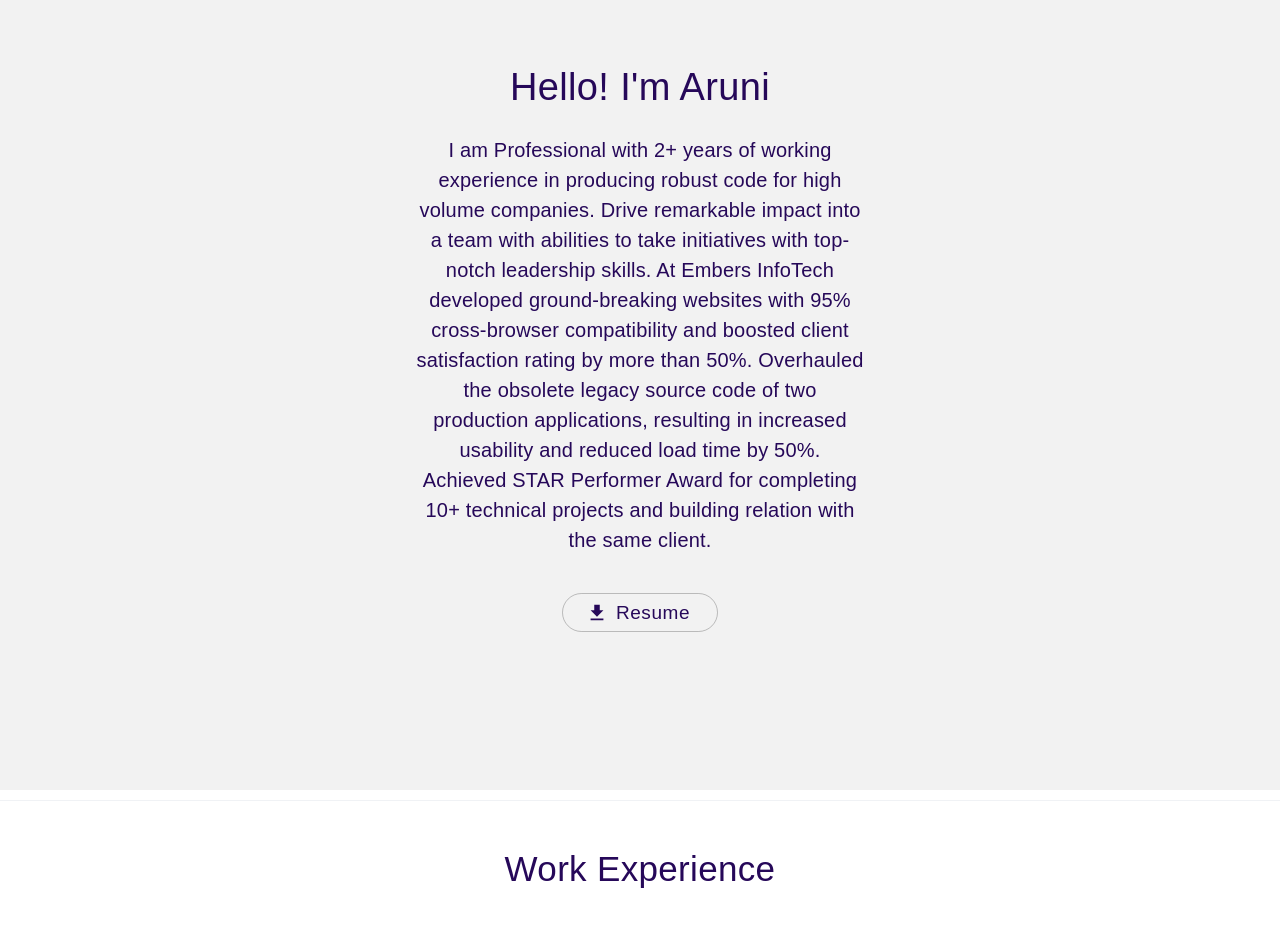
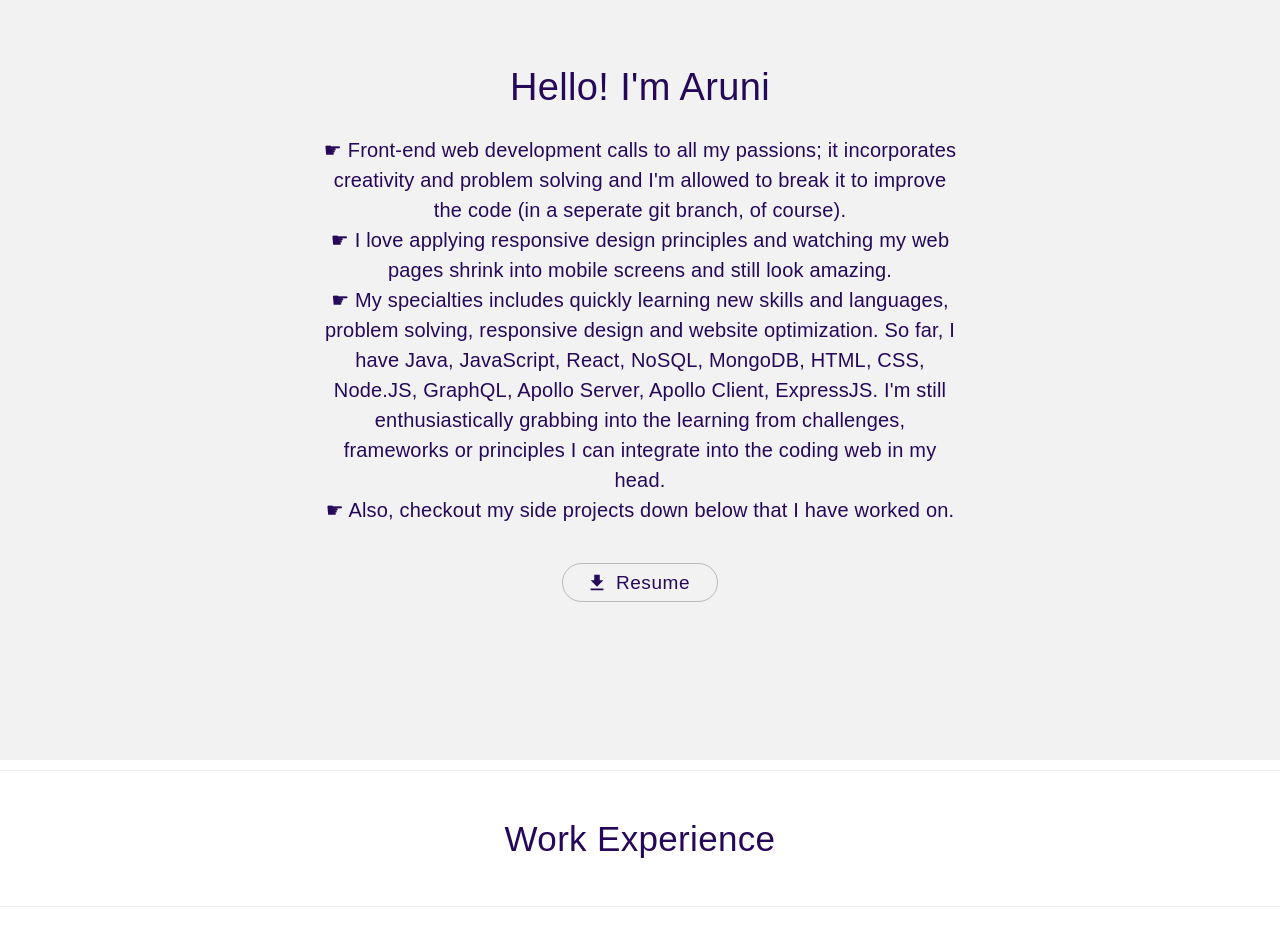
Before and after one commit to arunipatel06/portfolio, a React (Create React App) app: page / in a window 1280 px wide. Shown: the part 880-1807 px from the top of the page. Built offline with nearby package versions, Linux system fonts and the light colour scheme; what webfontloader would draw is missing.

Commit message:
update resume and projects

```diff
--- a/src/AboutMe.js
+++ b/src/AboutMe.js
@@ -29,7 +29,7 @@ const useStyles = makeStyles((theme) => ({
       width: "60%",
     },
     [theme.breakpoints.up("lg")]: {
-      width: "35%",
+      width: "50%",
     },
   },
 
@@ -52,6 +52,10 @@ const useStyles = makeStyles((theme) => ({
     fontSize: "19px",
     borderRadius: "25px",
     color: "#260859",
+    "&:hover": {
+      color: "#ffffff",
+      backgroundColor: "#260859",
+    },
   },
   aboutMeBody: {
     display: "flex",
@@ -74,16 +78,19 @@ const AboutMe = (props) => {
           <div className={classes.aboutMeBody}>
             <Typography className={classes.title}>Hello! I'm Aruni</Typography>
             <Typography className={classes.aboutme}>
-              I am Professional with 2+ years of working experience in producing
-              robust code for high volume companies. Drive remarkable impact
-              into a team with abilities to take initiatives with top-notch
-              leadership skills. At Embers InfoTech developed ground-breaking
-              websites with 95% cross-browser compatibility and boosted client
-              satisfaction rating by more than 50%. Overhauled the obsolete
-              legacy source code of two production applications, resulting in
-              increased usability and reduced load time by 50%. Achieved STAR
-              Performer Award for completing 10+ technical projects and building
-              relation with the same client.
+              ☛ Front-end web development calls to all my passions; it
+              incorporates creativity and problem solving and I'm allowed to
+              break it to improve the code (in a seperate git branch, of
+              course). <br />☛ I love applying responsive design principles and
+              watching my web pages shrink into mobile screens and still look
+              amazing. <br />☛ My specialties includes quickly learning new
+              skills and languages, problem solving, responsive design and
+              website optimization. So far, I have Java, JavaScript, React,
+              NoSQL, MongoDB, HTML, CSS, Node.JS, GraphQL, Apollo Server, Apollo
+              Client, ExpressJS. I'm still enthusiastically grabbing into the
+              learning from challenges, frameworks or principles I can integrate
+              into the coding web in my head. <br />☛ Also, checkout my side
+              projects down below that I have worked on.
             </Typography>
 
             <div>
@@ -94,7 +101,7 @@ const AboutMe = (props) => {
                 size="large"
                 onClick={() =>
                   window.open(
-                    "https://drive.google.com/file/d/11XrL7DnzhD_vqU73Q5Z1vo2K4dwXTX_0/view?usp=sharing"
+                    "https://drive.google.com/file/d/1n5neVFgg016oyIq2N6BTKgd5HoMCKz-U/view?usp=sharing"
                   )
                 }
               >
--- a/src/Projects.js
+++ b/src/Projects.js
@@ -97,7 +97,7 @@ const useStyles = makeStyles((theme) => ({
 
 const Project = (props) => {
   const classes = useStyles();
-  const [open, setOpen] = useState(false);
+  // const [open, setOpen] = useState(false);
   const [isVideoPlaying, setIsVideoPlaying] = useState(false);
 
   const body1 = (
```
